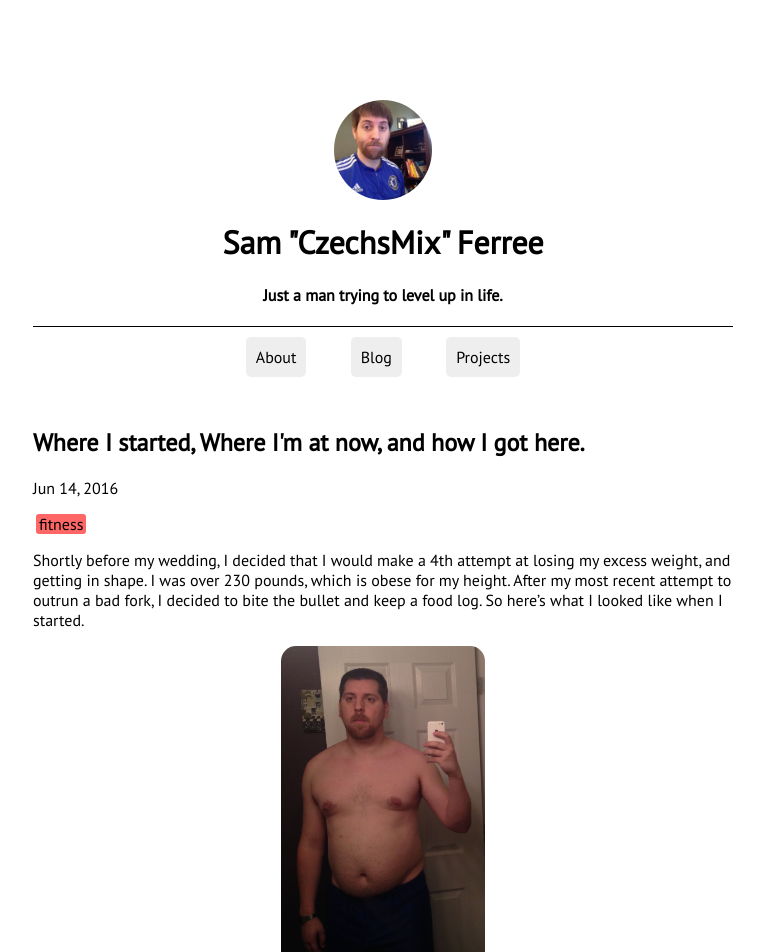
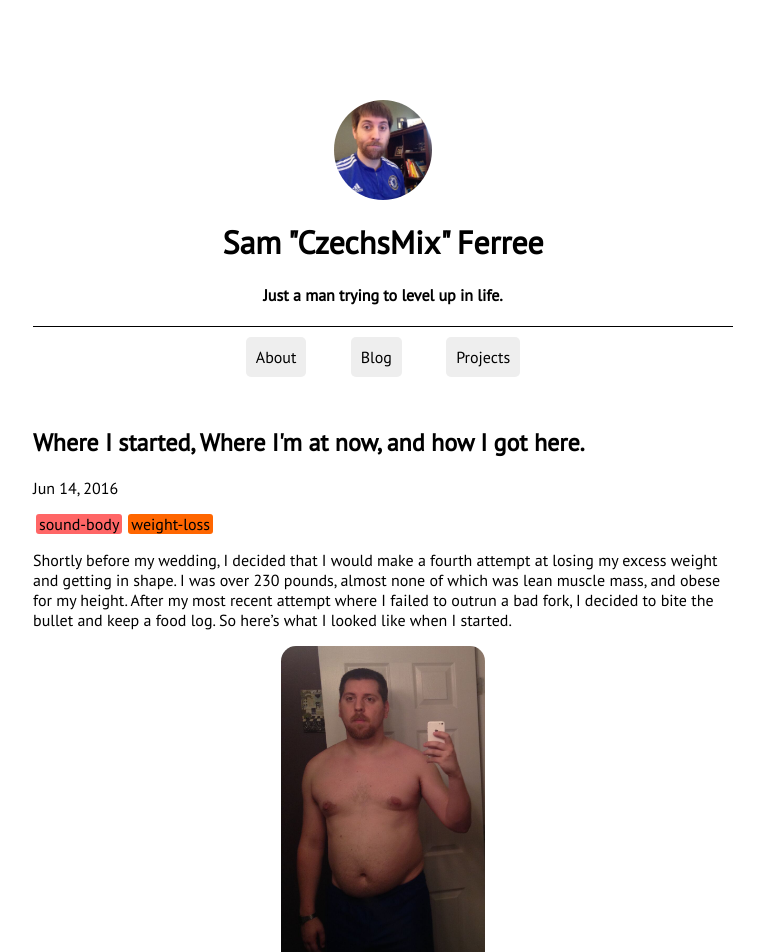
Before and after one commit to CzechsMix/czechsmix.github.io, a Jekyll site: the page built from _posts/2016-6-14-start-how-present.md, in a window 1280 px wide. Shown: the top 952 px of the page, without its empty margins (257-1019 px from the left). Built offline with Jekyll 4.4.1, drawn with Linux system fonts in a browser that asks for light colours; nearby versions of some CDN libraries; some of the changed text lies outside the part shown.

Commit message:
finalize some new stylings, and first blog post

```diff
--- a/_config.yml
+++ b/_config.yml
@@ -18,3 +18,9 @@
 
 # Build settings
 markdown: kramdown
+
+defaults:
+  scope:
+    path: ""
+    type: posts
+  values:
--- a/_includes/footer.html
+++ b/_includes/footer.html
@@ -3,14 +3,14 @@
     {% if site.twitter_username %}
       <li>
         <a href="https://twitter.com/{{ site.twitter_username }}">
-          <i class="fa fa-twitter"></i>
+          <i class="fa fa-twitter" title="Follow me on twitter"></i>
         </a>
       </li>
     {% endif %}
     {% if site.github_username %}
       <li>
         <a href="https://github.com/{{ site.github_username }}">
-          <i class="fa fa-github"></i>
+          <i class="fa fa-github" title="View CzechsMix on github"></i>
         </a>
       </li>
     {% endif %}
@@ -19,5 +19,10 @@
           <i class="fa fa-rss" title="Subscribe to Blog via RSS"></i>
         </a>
       </li>
+      <li>
+        <a href="mailto: sferree567@gmail.com">
+          <i class="fa fa-envelope" title="Email czechsmix"></i>
+        </a>
+      </li>
   </ul>
 </div>
--- a/_layouts/default.html
+++ b/_layouts/default.html
@@ -14,7 +14,6 @@
     </div>
 
     {% include footer.html %}
-
   </body>
 
 </html>
--- a/_posts/2016-6-14-start-how-present.md
+++ b/_posts/2016-6-14-start-how-present.md
@@ -1,10 +1,10 @@
 ---
 layout: post
 title: Where I started, Where I'm at now, and how I got here.
-tags: fitness
+tags: sound-body weight-loss
 ---
 
-Shortly before my wedding, I decided that I would make a 4th attempt at losing my excess weight, and getting in shape. I was over 230 pounds, which is obese for my height. After my most recent attempt to outrun a bad fork, I decided to bite the bullet and keep a food log. So here's what I looked like when I started.
+Shortly before my wedding, I decided that I would make a fourth attempt at losing my excess weight and getting in shape. I was over 230 pounds, almost none of which was lean muscle mass, and obese for my height. After my most recent attempt where I failed to outrun a bad fork, I decided to bite the bullet and keep a food log. So here's what I looked like when I started.
 
 ![Before Photo][before]
 
@@ -14,10 +14,29 @@
 
 #### So how'd I do it?
 
-Well, let's begin with how *long*. These photos are taken, just 4 days shy of 1 year apart. If that sounds alarm bells in your head, Then maybe this isn't the blog for you. If you're looking to shed some pounds quick, I can't help you. Okay, I can, but I don't believe in dispensing advice that would ultimately harm your health, not help it. If you want some *too good to be true* weight loss plan, check with Dr. Oz. I don't get paid enough to sell out.
+Well, let's begin with how *long*. These photos are taken just five days shy of one year apart. If that sounds alarm bells in your head, then maybe this isn't the blog for you. If you're looking to shed some pounds quick, I can't help you. Okay, I can, but I don't believe in dispensing advice that would ultimately harm your health, not help it. If you want some *too good to be true* weight loss plan that drops double digit pounds in just weeks or days, check with Dr. Oz. I don't get paid enough to sell out.
 
+Small side note here: Every man has a price, and mine is $50 million dollars. If some eccentric billionaire wants to write me a check, I'll drop this post right now and swear all the way to my grave it was gluten free whole food veganism that did it. Now... where was I?
 
+So there's the easy part to understand, which are the rules of weight loss and weight gain, then there's the more difficult part of gradually changing your lifestyle.
 
+#### The easy part
+
+In order to gain weight, you must consume calories at a rate FASTER than your body burns them.
+
+To lose weight, you must consume calories at a rate SLOWER than your body burns them.
+
+Still confused? Eat Less. Move more.
+
+#### The more difficult part.
+
+See, when I started, I thought all I needed to do was move drop the weight. My diet was mostly okay, and I was fairly active. I just had a few extra pounds. I was wrong. What you need to do is become the kind of person for whom weight is not an issue. Whether that means adopting a hyper active lifestyle where you can't wait to start your day with a 10 mile run, or overhauling you entire diet to consist of lean meats, and high fiber vegetables. For me, it was simply mindfulness. Knowing what, and how much I ate, and how active I was. With that data, I could know that I was keeping the right balance to achieve my particular fitness goals.
+
+#### The gritty details.
+
+So through this process I learned a lot. So much that I started writing a book. To keep me on top of it, I will be publishing it's chapters as blog posts, until the entire ebook is completed. But I will give you this bit right now. Find a support group. Some people with the same goals. They need not be friends, and can even be strangers. I actually think the latter works better. If you aren't sure where to find people to help and encourage you along your path, I cannot recommend any group more highly than the community at [/r/loseit](https://www.reddit.com/r/loseit). I whole heartedly encourage you to pop over, read some posts, and most importantly, ask questions if you aren't sure about something.
+
+  -CzechsMix Out
 
 [before]: /img/2016/6/14/before.png "Before Photo"
 [current]: /img/2016/6/14/current.png "Current Photo"
--- a/css/main.css
+++ b/css/main.css
@@ -13,6 +13,8 @@
 
 body {
   max-width: 700px;
+  padding-left: 2px;
+  padding-right: 2px;
   margin: auto;
 }
 
--- a/css/tags.css
+++ b/css/tags.css
@@ -5,6 +5,10 @@
   border-radius: 3px;
 }
 
-.fitness {
+.sound-body {
   background: #F66;
 }
+
+.weight-loss {
+  background: #F60;
+}
```
